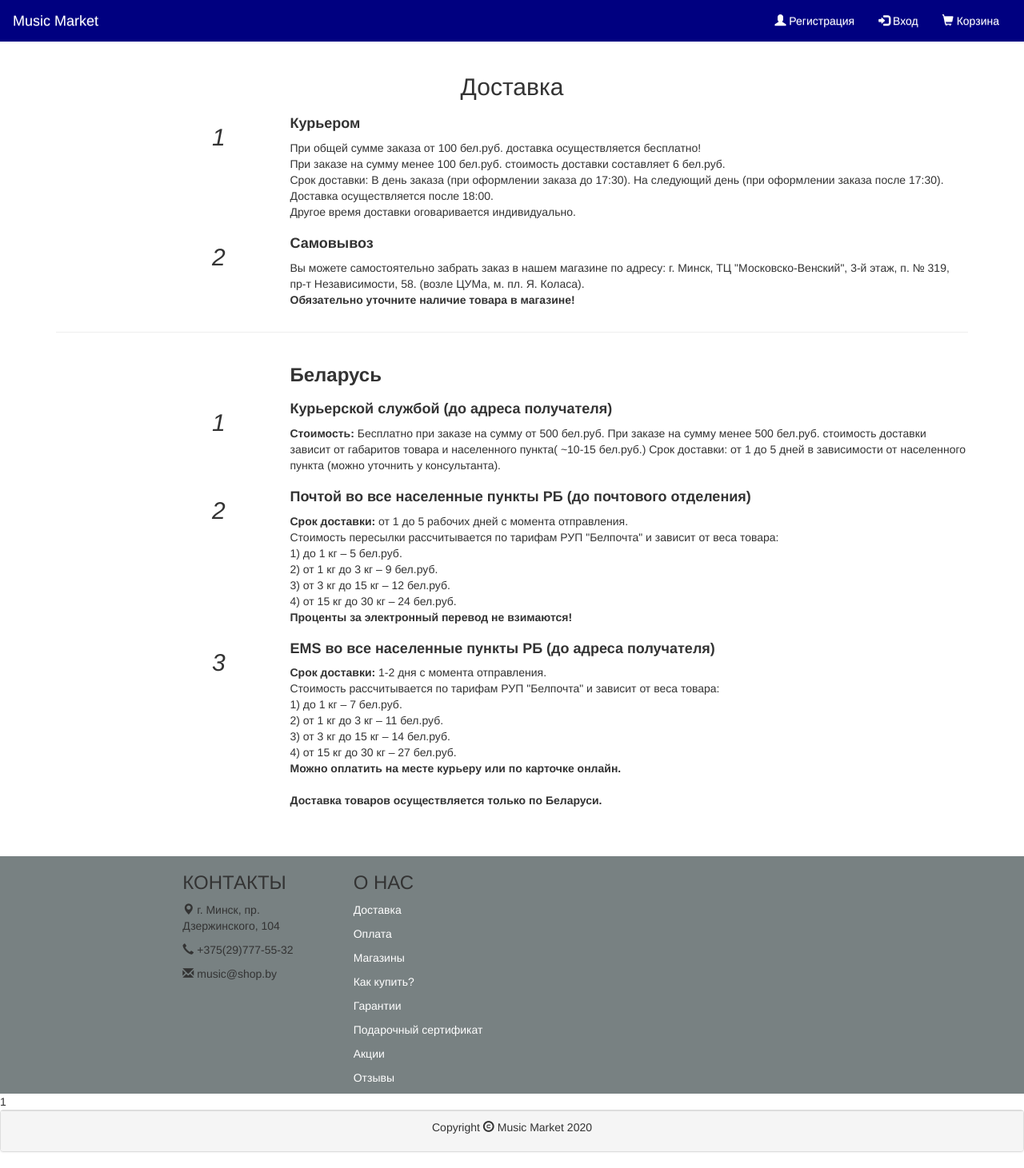
After one commit to catherinematus/django-market, a Django app: page /delivery/ in a window 1280 px wide. The commit adds this page. Shown: the whole page at 80% size. Run offline with Django 3.2, Linux system fonts and the light colour scheme; some libraries are stand-ins or nearby versions.

Commit message:
add delivery

```diff
--- a/music_market/templates/product/base.html
+++ b/music_market/templates/product/base.html
@@ -51,7 +51,32 @@
 
               {% endblock %}
 
-<div class="panel panel-default" style="margin-top: 200px">
+<div class="container-fluid" style="background-color:#788182; margin-top: 50px">
+        <div class="row">
+            <div class="col-sm-2"></div>
+            <div class="col-sm-2">
+                <h3>КОНТАКТЫ</h3>
+                <p><span class="glyphicon glyphicon-map-marker"></span> г. Минск, пр. Дзержинского, 104</p>
+                <p><span class="glyphicon glyphicon-earphone"></span> +375(29)777-55-32</p>
+                <p><span class="glyphicon glyphicon-envelope"></span> music@shop.by</p>
+            </div>
+            <div class="col-sm-4">
+                 <h3>О НАС</h3>
+                 <p><a href="{% url 'delivery' %}" style="color:white">Доставка</a></p>
+                 <p><a href="#" style="color:white">Оплата</a></p>
+                 <p><a href="#" style="color:white">Магазины</a></p>
+                 <p><a href="#" style="color:white">Как купить?</a></p>
+                 <p><a href="#" style="color:white">Гарантии</a></p>
+                 <p><a href="#" style="color:white">Подарочный сертификат</a></p>
+                 <p><a href="#" style="color:white">Акции</a></p>
+                 <p><a href="{% url 'review' %}" style="color:white">Отзывы</a></p>
+
+            </div>
+        </div>
+</div>
+
+1
+<div class="panel panel-default">
     <div class="panel-footer">
         <p class="text-center">Copyright <span class="glyphicon glyphicon-copyright-mark"></span>  Music Market 2020</p>
     </div>
--- /dev/null
+++ b/music_market/templates/product/delivery.html
@@ -0,0 +1,108 @@
+{% extends 'product/base.html' %}
+
+{% block content %}
+
+<div class="container">
+
+    <h2 style="text-align:center">Доставка</h2>
+
+    <div class="row">
+        <div class="col-sm-2"></div>
+        <div class="col-sm-1">
+            <h2><i>1</i></h2>
+        </div>
+        <div class="col-sm-9">
+            <h4><b>Курьером</b></h4>
+            <p>
+                При общей сумме заказа от 100 бел.руб. доставка осуществляется бесплатно!<br>
+                При заказе на сумму менее 100 бел.руб. стоимость доставки составляет 6 бел.руб.<br>
+                Срок доставки: В день заказа (при оформлении заказа до 17:30). На следующий день (при оформлении заказа после 17:30).<br>
+                Доставка осуществляется после 18:00.<br>
+                Другое время доставки оговаривается индивидуально.
+            </p>
+        </div>
+    </div>
+
+    <div class="row">
+        <div class="col-sm-2"></div>
+        <div class="col-sm-1">
+            <h2><i>2</i></h2>
+        </div>
+        <div class="col-sm-9">
+            <h4><b>Самовывоз</b></h4>
+            <p>
+                Вы можете самостоятельно забрать заказ в нашем магазине по адресу:
+                г. Минск, ТЦ "Московско-Венский", 3-й этаж, п. № 319, пр-т Независимости, 58.
+                (возле ЦУМа, м. пл. Я. Коласа).<br>
+                <b>Обязательно уточните наличие товара в магазине!</b>
+            </p>
+        </div>
+    </div>
+<hr>
+    <div class="row">
+        <div class="col-sm-3"></div>
+        <div class="col-sm-9">
+            <h3><b>Беларусь</b></h3>
+        </div>
+    </div>
+
+    <div class="row">
+        <div class="col-sm-2"></div>
+        <div class="col-sm-1">
+            <h2><i>1</i></h2>
+        </div>
+        <div class="col-sm-9">
+            <h4><b>Курьерcкой службой (до адреса получателя)</b></h4>
+            <p>
+                <b>Стоимость:</b> Бесплатно при заказе на сумму от 500 бел.руб. При заказе на сумму менее 500 бел.руб.
+                стоимость доставки зависит от габаритов товара и населенного пункта( ~10-15 бел.руб.)
+                Срок доставки: от 1 до 5 дней в зависимости от населенного пункта (можно уточнить у консультанта).
+            </p>
+        </div>
+    </div>
+
+    <div class="row">
+        <div class="col-sm-2"></div>
+        <div class="col-sm-1">
+            <h2><i>2</i></h2>
+        </div>
+        <div class="col-sm-9">
+            <h4><b>Почтой во все населенные пункты PБ (до почтового отделения)</b></h4>
+            <p>
+                <b>Срок доставки:</b> от 1 до 5 рабочих дней с момента отправления.<br>
+                Стоимость пересылки рассчитывается по тарифам РУП "Белпочта" и зависит от веса товара:<br>
+                1) до 1 кг – 5 бел.руб.<br>
+                2) от 1 кг до 3 кг – 9 бел.руб.<br>
+                3) от 3 кг до 15 кг – 12 бел.руб.<br>
+                4) от 15 кг до 30 кг – 24 бел.руб.<br>
+                <b>Проценты за электронный перевод не взимаются!</b>
+            </p>
+        </div>
+    </div>
+
+    <div class="row">
+        <div class="col-sm-2"></div>
+        <div class="col-sm-1">
+            <h2><i>3</i></h2>
+        </div>
+        <div class="col-sm-9">
+            <h4><b>EMS во все населенные пункты PБ (до адреса получателя)</b></h4>
+            <p>
+                <b>Срок доставки:</b> 1-2 дня с момента отправления.<br>
+                Стоимость рассчитывается по тарифам РУП "Белпочта" и зависит от веса товара:<br>
+                1) до 1 кг – 7 бел.руб.<br>
+                2) от 1 кг до 3 кг – 11 бел.руб.<br>
+                3) от 3 кг до 15 кг – 14 бел.руб.<br>
+                4) от 15 кг до 30 кг – 27 бел.руб.<br>
+                <b>Можно оплатить на месте курьеру или по карточке онлайн.</b><br>
+                <br>
+                <b>Доставка товаров осуществляется только по Беларуси.</b>
+
+            </p>
+        </div>
+    </div>
+
+</div>
+
+
+{% endblock %}
--- a/music_market/urls.py
+++ b/music_market/urls.py
@@ -2,7 +2,7 @@ from django.urls import path
 from . import views
 from .views import home_page, product_category, product_subcategory, product_detail,\
     product_to_basket, product_in_basket, product_remove_basket, product_leave_basket, login_user, register, review, \
-    add_review
+    add_review, delivery
 
 urlpatterns = [
 
@@ -18,6 +18,7 @@ urlpatterns = [
     path('product_to_basket/order/<int:basket_pk>/', views.order, name='order'),
     path('review/', review, name='review'),
     path('add_review/', add_review, name='add_review'),
+    path('delivery/', delivery, name='delivery'),
 
     path('', home_page, name='home_page'),
 
--- a/music_market/views.py
+++ b/music_market/views.py
@@ -210,3 +210,6 @@ def add_review(request):
         form = ReviewForm()
     return render(request, 'product/add_review.html', {'form': form,
                                                     })
+
+def delivery(request):
+    return render(request, 'product/delivery.html')
```
Also changed, not shown: music_market/templates/product/home_page.html (+21 -21 lines), db.sqlite3.
